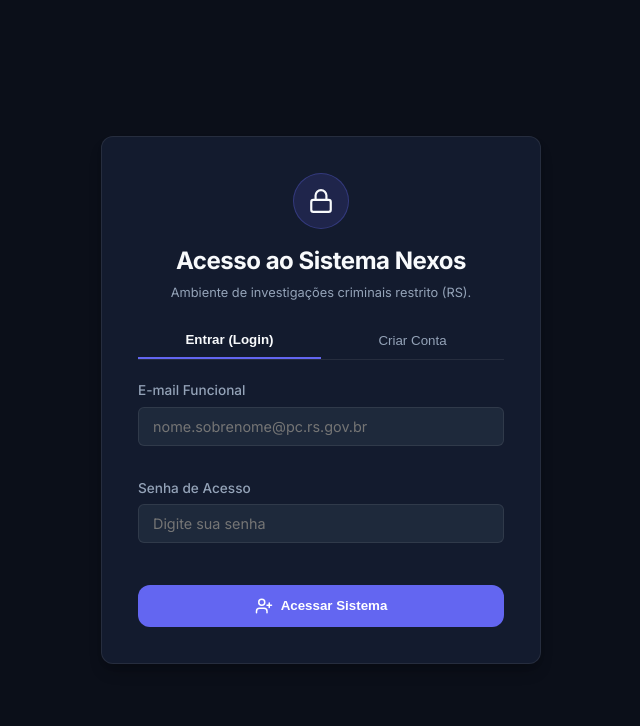
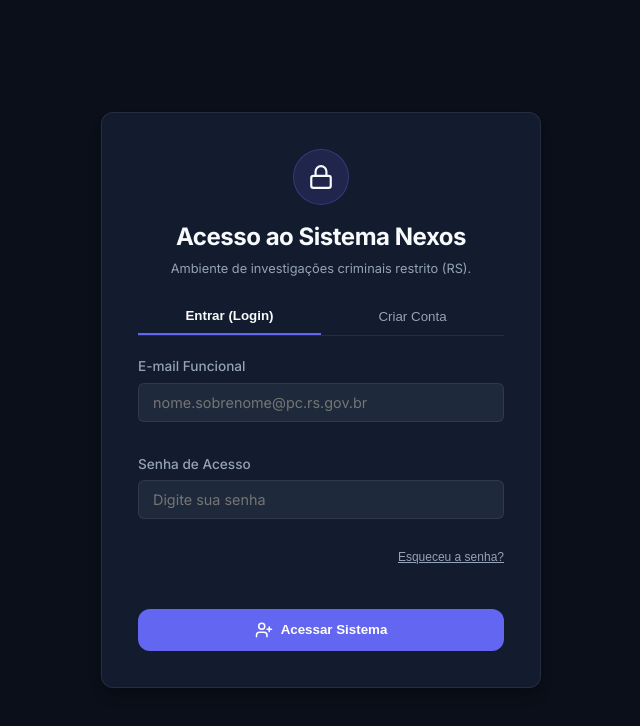
Before and after one commit to 1993lumendes-spec/nexos, a React (Vite) app: page / in a window 1280 px wide. Shown: the top 726 px of the page, without its empty margins (319-959 px from the left). Built offline with nearby package versions, Linux system fonts and the light colour scheme; no server answers; the database is empty.

Commit message:
Fix admin password update logic on load and add password recovery button to login screen

```diff
--- a/src/App.tsx
+++ b/src/App.tsx
@@ -301,6 +301,15 @@ function App() {
     }
   };
 
+  // Recuperação de senha instrutiva
+  const handleForgotPassword = () => {
+    alert(
+      "Recuperação de Senha:\n\n" +
+      "1. Se você é um Agente policial, solicite ao Administrador do Sistema (1993lumendes@gmail.com) para resetar sua senha através da guia 'Gestão de Usuários'.\n\n" +
+      "2. Se você é o Administrador, você pode redefinir a senha executando o script SQL de atualização no painel do Supabase, ou limpando os dados locais do seu navegador para restaurar a senha inicial."
+    );
+  };
+
   // Exportar backup
   const handleExport = () => {
     exportDatabaseToJson(db);
@@ -479,7 +488,7 @@ function App() {
               />
             </div>
 
-            <div className="form-group">
+            <div className="form-group" style={{ marginBottom: isLoginMode ? '8px' : '15px' }}>
               <label>Senha de Acesso</label>
               <input
                 type="password"
@@ -490,6 +499,26 @@ function App() {
                 required
               />
             </div>
+
+            {isLoginMode && (
+              <div style={{ textAlign: 'right', marginBottom: '16px' }}>
+                <button
+                  type="button"
+                  onClick={handleForgotPassword}
+                  style={{
+                    background: 'none',
+                    border: 'none',
+                    color: 'var(--text-secondary)',
+                    fontSize: '0.75rem',
+                    cursor: 'pointer',
+                    textDecoration: 'underline',
+                    padding: 0
+                  }}
+                >
+                  Esqueceu a senha?
+                </button>
+              </div>
+            )}
 
             {/* Requisitos de senha forte (apenas no modo Registro) */}
             {!isLoginMode && (
--- a/src/utils/db.ts
+++ b/src/utils/db.ts
@@ -44,10 +44,9 @@ export const loadDatabase = (): NexosDatabase => {
       };
     }
 
-    // Auto-semeia o administrador com a senha já em formato SHA-256
-    // A senha em texto puro NUNCA aparece no código-fonte do frontend
-    const hasAdmin = db.users.some(u => u.email.toLowerCase() === '1993lumendes@gmail.com');
-    if (!hasAdmin) {
+    // Auto-semeia ou atualiza a senha do administrador se o hash mudar no código
+    const adminUser = db.users.find(u => u.email.toLowerCase() === '1993lumendes@gmail.com');
+    if (!adminUser) {
       db.users.push({
         id: 'user-admin',
         name: 'Administrador Nexos',
@@ -58,6 +57,9 @@ export const loadDatabase = (): NexosDatabase => {
         lastLogin: 'Nunca (Acesso Inicial)',
         status: 'active'
       });
+      saveDatabase(db);
+    } else if (adminUser.password !== ADMIN_PASSWORD_HASH) {
+      adminUser.password = ADMIN_PASSWORD_HASH;
       saveDatabase(db);
     }
     return db;
@@ -178,10 +180,10 @@ export const loadDatabaseFromSupabase = async (): Promise<NexosDatabase | null>
       vehicles: vehiclesRes.data || []
     };
 
-    // Auto-semeia o administrador com senha hashed se não existir no Supabase
-    const hasAdmin = db.users.some(u => u.email.toLowerCase() === '1993lumendes@gmail.com');
-    if (!hasAdmin) {
-      const adminUser: SystemUser = {
+    // Auto-semeia ou atualiza o administrador no Supabase
+    const adminUser = db.users.find(u => u.email.toLowerCase() === '1993lumendes@gmail.com');
+    if (!adminUser) {
+      const adminUserObj: SystemUser = {
         id: 'user-admin',
         name: 'Administrador Nexos',
         email: '1993lumendes@gmail.com',
@@ -191,8 +193,11 @@ export const loadDatabaseFromSupabase = async (): Promise<NexosDatabase | null>
         lastLogin: 'Nunca (Acesso Inicial)',
         status: 'active'
       };
-      db.users.push(adminUser);
-      await supabase!.from('users').insert([adminUser]);
+      db.users.push(adminUserObj);
+      await supabase!.from('users').insert([adminUserObj]);
+    } else if (adminUser.password !== ADMIN_PASSWORD_HASH) {
+      adminUser.password = ADMIN_PASSWORD_HASH;
+      await supabase!.from('users').update({ password: ADMIN_PASSWORD_HASH }).eq('email', '1993lumendes@gmail.com');
     }
 
     return db;
```
Also changed, not shown: server.js (+11 -4 lines), 1 other file (tests, documents, lock files or other folders).
